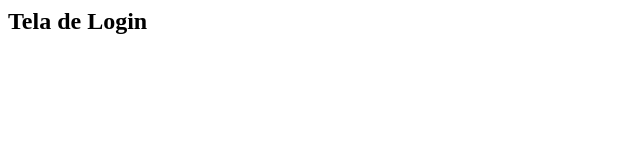
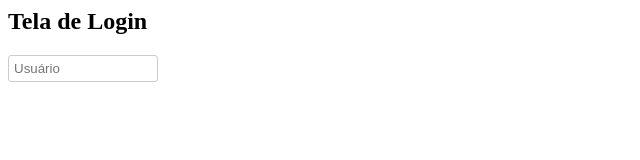
Before and after one commit to linoaulaspucpr/exerciciociber, a plain HTML site: page index.html in a window 1280 px wide. Shown: the full height of the page, 0-640 px from the left. Drawn offline with Linux system fonts and the light colour scheme.

Commit message:
criacao do arquivo de estilos e input no index

```diff
--- /dev/null
+++ b/css/estilos.css
@@ -0,0 +1,7 @@
+
+.campo{
+    border: solid 1px #CCC;
+    padding: 5px;
+    border-radius: 3px;
+    width: 150px;
+}
--- a/index.html
+++ b/index.html
@@ -1,6 +1,10 @@
 <html>
 
     <head>
+
+        <meta charset="UTF-8"/>
+
+        <link rel="stylesheet" href="css/estilos.css"/>
 
     </head>
 
@@ -8,6 +12,10 @@
 
         <h2> Tela de Login </h2>
 
+        <input type="text" placeholder="Usuário" class="campo" />
+
+
+
     </body>
 
 </html>
```
